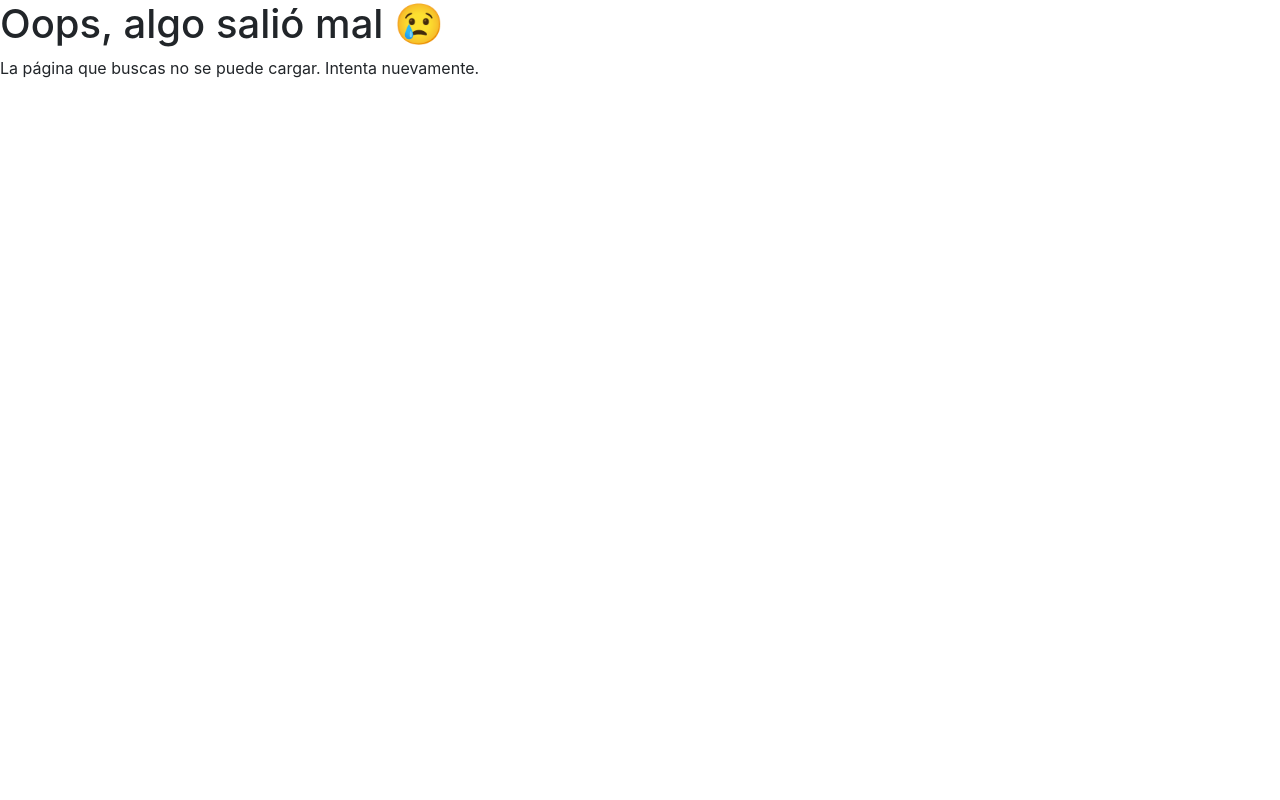
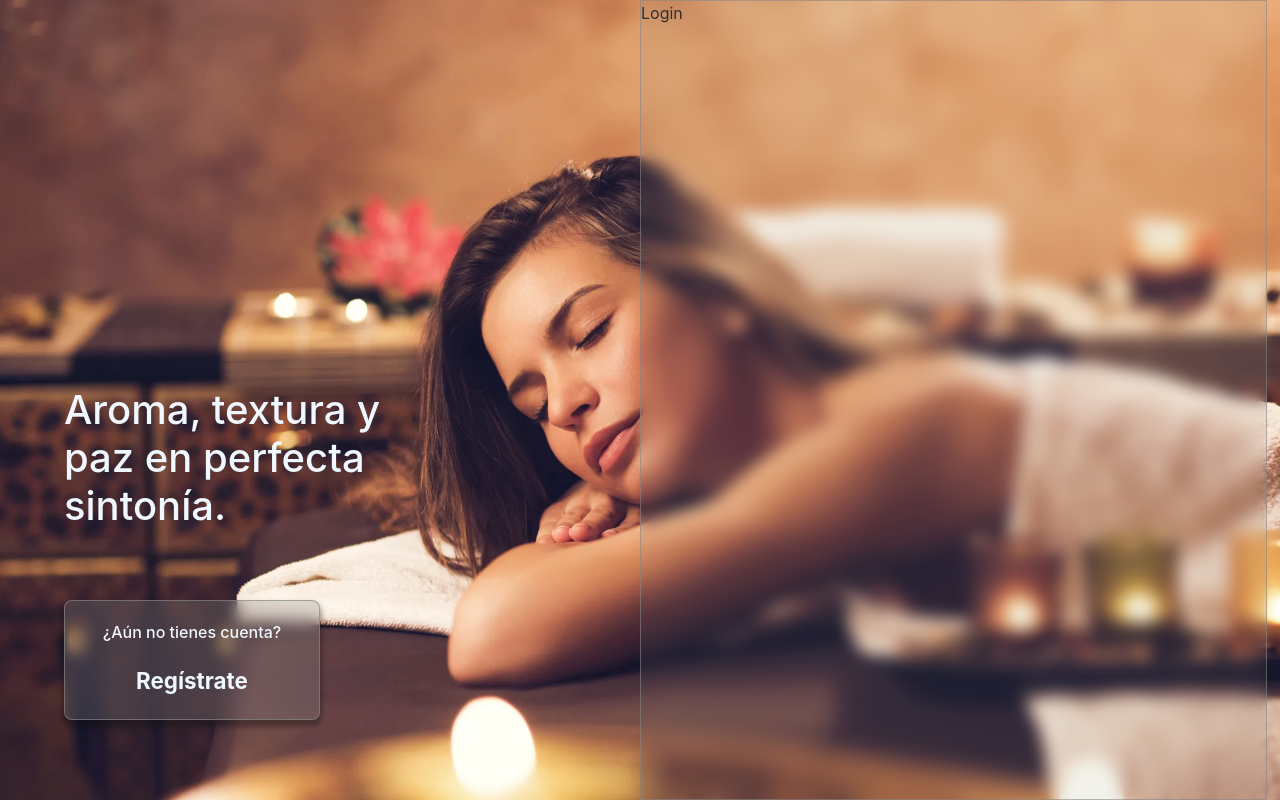
Before and after one commit to No-Country-simulation/c22-10-m-webapp, a React (Create React App) app in the folder Frontend/: page /auth in a window 1280 px wide. Built offline with nearby package versions, Linux system fonts and the light colour scheme.

Commit message:
Auth.jsx page base y rutas

```diff
--- a/Frontend/src/App.jsx
+++ b/Frontend/src/App.jsx
@@ -5,6 +5,7 @@ import { Layout } from "./PAGES/Layout";
 import { Populares } from "./PAGES/Productos/Populares";
 import { Login } from "./PAGES/Auth/Login";
 import { Register } from "./PAGES/Auth/Register";
+import { Auth } from "./PAGES/Auth/Auth";
 const router = createBrowserRouter([
   {
     path: "/",
@@ -16,12 +17,22 @@ const router = createBrowserRouter([
     element: <Populares />,
   },
   {
-    path: "/login",
-    element: <Login />,
-  },
-  {
-    path: "/registro",
-    element: <Register />,
+    path: "/auth",
+    element: <Auth />,
+    children: [
+      {
+        index: true,
+        element: <Login />,
+      },
+      {
+        path: "login",
+        element: <Login />,
+      },
+      {
+        path: "registro",
+        element: <Register />,
+      },
+    ],
   },
 ]);
 function App() {
--- a/Frontend/src/COMPONENTS/Layout/Cabecera.jsx
+++ b/Frontend/src/COMPONENTS/Layout/Cabecera.jsx
@@ -24,11 +24,12 @@ function Cabecera() {
                 <Buscador />
               </Col>
               <Col className="text-end">
-                <Nav.Link as={Link} to="/login">
-                  Ingresar
+                <Nav.Link as={Link} to="/auth">
+                  Iniciar sesión
                 </Nav.Link>
               </Col>
             </Row>
+            <hr />
             <Row>
               <Col className="text-center">
                 <NavDropdown title="Productos" id="basic-nav-dropdown">
--- /dev/null
+++ b/Frontend/src/PAGES/Auth/Auth.css
@@ -0,0 +1,52 @@
+.fondo-auth {
+  height: 100vh;
+  width: 100vw;
+  background: url("../../IMAGES/WEBP/spa.webp");
+  background-repeat: no-repeat;
+  background-size: cover;
+  position: relative;
+  opacity: 0.95;
+}
+.fondo-auth h1 {
+  width: 25vw;
+  position: absolute;
+  color: aliceblue;
+  top: 50%;
+  left: 5%;
+  transform: translateY(-10%);
+}
+.login-register-container {
+  background-color: rgba(128, 128, 128, 0.103);
+  position: absolute;
+  height: 100%;
+  width: 49%;
+  left: 50%;
+  backdrop-filter: blur(8px);
+  border: solid rgba(128, 128, 128, 0.575) 1px;
+}
+.container-link-auth {
+  height: 15%;
+  width: 20%;
+  position: absolute;
+  bottom: 10%;
+  left: 5%;
+  background-color: rgba(128, 128, 128, 0.274);
+  backdrop-filter: blur(8px);
+  border: solid rgba(128, 128, 128, 0.664) 1px;
+  border-radius: 8px;
+  box-shadow: 0 5px 5px 2px rgba(0, 0, 0, 0.363);
+  display: flex;
+  flex-direction: column;
+  align-items: center;
+  justify-content: space-evenly;
+  color: aliceblue;
+}
+.container-link-auth h6 {
+  margin: 0;
+}
+.container-link-auth a {
+  font-size: 1.4rem;
+
+  font-weight: 700;
+  color: aliceblue;
+}
--- /dev/null
+++ b/Frontend/src/PAGES/Auth/Auth.jsx
@@ -0,0 +1,42 @@
+import { Link, Outlet, useLocation } from "react-router-dom";
+import "./Auth.css";
+import { useState, useEffect } from "react";
+
+export const Auth = () => {
+  const location = useLocation(); // Hook para obtener la ruta actual
+  const [authType, setAuthType] = useState({
+    h6: "¿Aún no tienes cuenta?",
+    boton: "Regístrate",
+    link: "registro", // Enlace inicial
+  });
+
+  useEffect(() => {
+    // Actualizar el estado basado en la ruta actual
+    if (location.pathname === "/auth/registro") {
+      setAuthType({
+        h6: "¿Ya tienes una cuenta?",
+        boton: "Inicia sesión",
+        link: "login", // Cambiar al enlace de login
+      });
+    } else {
+      setAuthType({
+        h6: "¿Aún no tienes cuenta?",
+        boton: "Regístrate",
+        link: "registro", // Cambiar al enlace de registro
+      });
+    }
+  }, [location.pathname]); // Dependencia para ejecutar el efecto cuando cambia la ruta
+
+  return (
+    <div className="fondo-auth">
+      <h1>Aroma, textura y paz en perfecta sintonía.</h1>
+      <div className="login-register-container">
+        <Outlet />
+      </div>
+      <div className="container-link-auth">
+        <h6>{authType.h6}</h6>
+        <Link to={authType.link}>{authType.boton}</Link>
+      </div>
+    </div>
+  );
+};
--- a/Frontend/src/PAGES/Auth/Login.jsx
+++ b/Frontend/src/PAGES/Auth/Login.jsx
@@ -1,11 +1,3 @@
-import { Link, Outlet } from "react-router-dom";
-
 export const Login = () => {
-  return (
-    <div>
-      Login
-      <Link to="/registro">Registro</Link>
-      <Link to="/">Home</Link>
-    </div>
-  );
+  return <div>Login</div>;
 };
--- a/Frontend/src/PAGES/Auth/Register.jsx
+++ b/Frontend/src/PAGES/Auth/Register.jsx
@@ -1,11 +1,3 @@
-import { Link } from "react-router-dom";
-
 export const Register = () => {
-  return (
-    <div>
-      Register
-      <Link to="/login">Iniciar sesión</Link>
-      <Link to="/">Home</Link>
-    </div>
-  );
+  return <div>Register</div>;
 };
--- a/Frontend/src/index.css
+++ b/Frontend/src/index.css
@@ -13,6 +13,9 @@ code {
   font-family: source-code-pro, Menlo, Monaco, Consolas, "Courier New",
     monospace;
 }
+* a {
+  text-decoration: none;
+}
 /* BIBLIOTECAS */
 @import "slick-carousel/slick/slick.css";
 @import "slick-carousel/slick/slick-theme.css";
```
Also changed, not shown: Frontend/src/IMAGES/WEBP/spa.webp (added).
